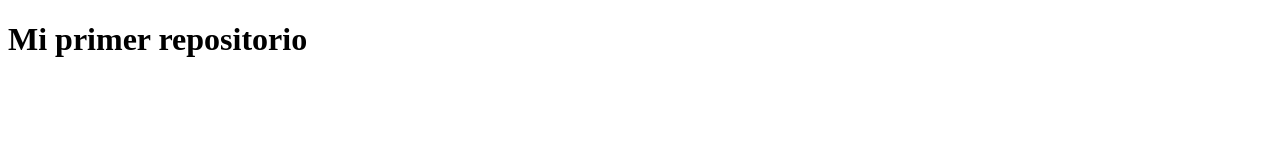
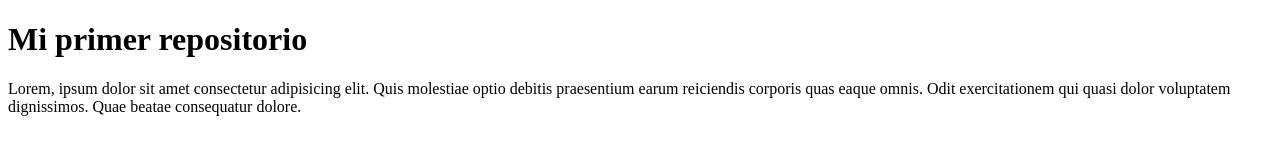
Before and after one commit to mvmv1428/miPrimerRepositorio, a plain HTML site: page index.html in a window 1280 px wide. Drawn offline with Linux system fonts and the light colour scheme.

Commit message:
Segundo commit

```diff
--- a/index.html
+++ b/index.html
@@ -8,5 +8,6 @@
 </head>
 <body>
     <h1>Mi primer repositorio</h1>
+    <p>Lorem, ipsum dolor sit amet consectetur adipisicing elit. Quis molestiae optio debitis praesentium earum reiciendis corporis quas eaque omnis. Odit exercitationem qui quasi dolor voluptatem dignissimos. Quae beatae consequatur dolore.</p>
 </body>
 </html>
```
